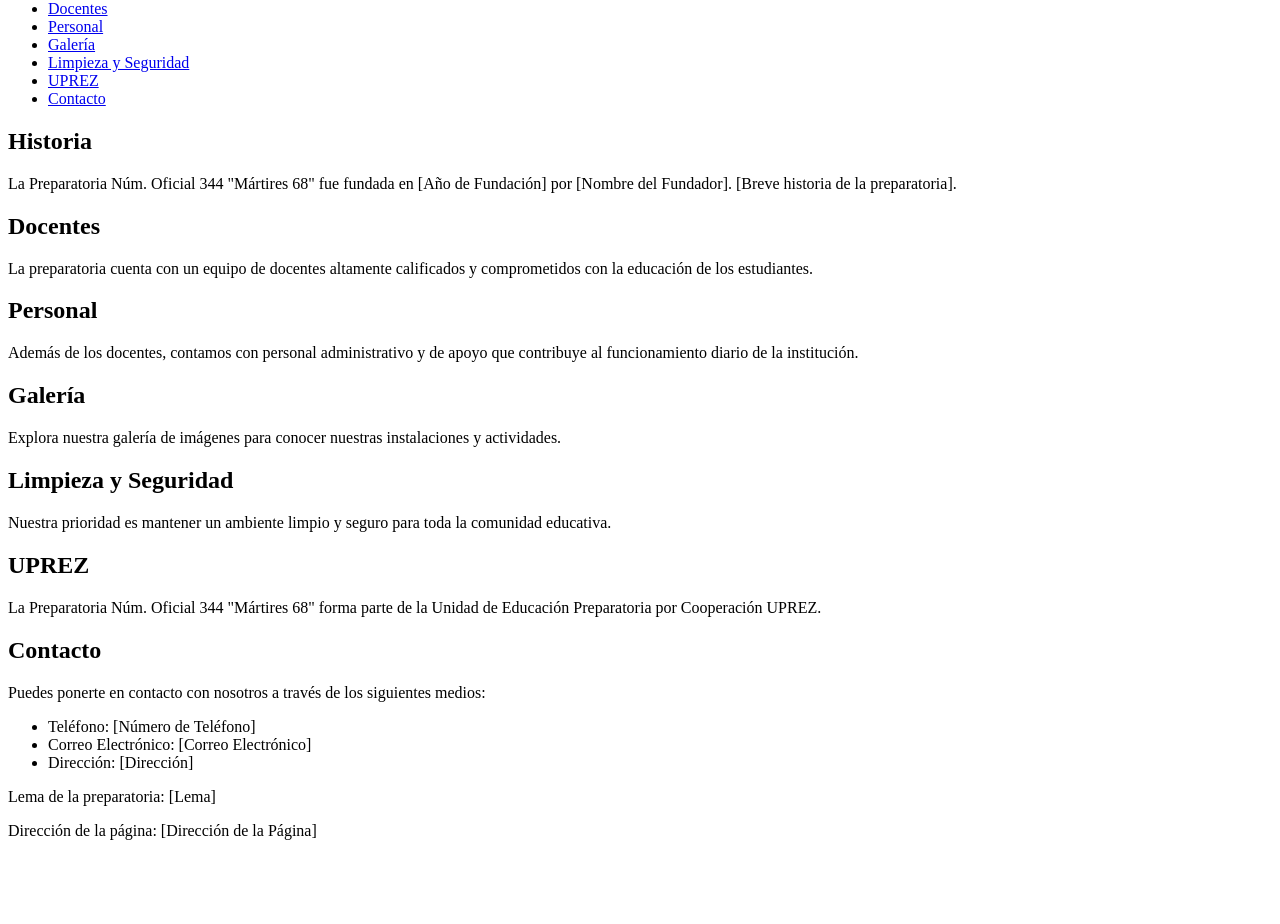
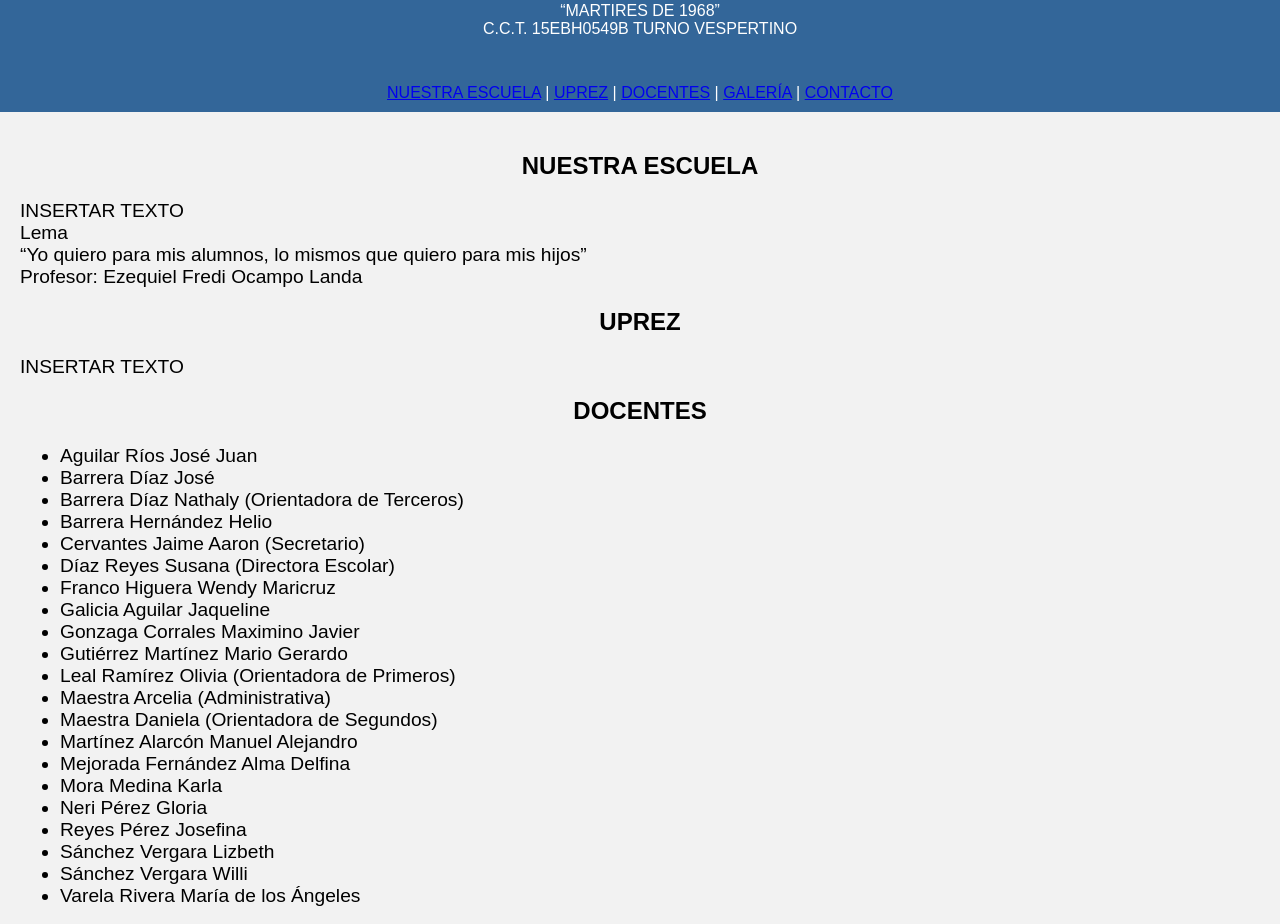
Before and after one commit to ArathRivera/EPO-344, a plain HTML site: page index.html in a window 1280 px wide. Shown: the part 98-1022 px from the top of the page. Before the commit the page ends 954 px from the top, so only its background shows below. Drawn offline with Linux system fonts and the light colour scheme.

Commit message:
Update index.html

```diff
--- a/index.html
+++ b/index.html
@@ -1,80 +1,96 @@
 <!DOCTYPE html>
 <html lang="es">
 <head>
-    <meta charset="UTF-8">
-    <meta name="viewport" content="width=device-width, initial-scale=1.0">
-    <title>Preparatoria Núm. Oficial 344 "Mártires 68"</title>
-    <style>
-        /* Estilos CSS pueden ser añadidos aquí */
-    </style>
+<meta charset="UTF-8">
+<meta name="viewport" content="width=device-width, initial-scale=1.0">
+<title>Escuela Preparatoria Oficial 344</title>
+<style>
+  body {
+    background-color: #f2f2f2;
+    margin: 0;
+    padding: 0;
+    font-family: 'Aharoni', sans-serif;
+  }
+  #header {
+    background-color: #336699;
+    color: white;
+    padding: 20px;
+    text-align: center;
+  }
+  #menu {
+    background-color: #336699;
+    color: white;
+    padding: 10px;
+    text-align: center;
+  }
+  #content {
+    padding: 20px;
+  }
+</style>
 </head>
 <body>
-    <header>
-        <h1>Preparatoria Núm. Oficial 344 "Mártires 68"</h1>
-        <nav>
-            <ul>
-                <li><a href="#historia">Historia</a></li>
-                <li><a href="#docentes">Docentes</a></li>
-                <li><a href="#personal">Personal</a></li>
-                <li><a href="#galeria">Galería</a></li>
-                <li><a href="#limpieza-seguridad">Limpieza y Seguridad</a></li>
-                <li><a href="#uprez">UPREZ</a></li>
-                <li><a href="#contacto">Contacto</a></li>
-            </ul>
-        </nav>
-    </header>
 
-    <main>
-        <section id="historia">
-            <h2>Historia</h2>
-            <p>La Preparatoria Núm. Oficial 344 "Mártires 68" fue fundada en [Año de Fundación] por [Nombre del Fundador]. [Breve historia de la preparatoria].</p>
-            <!-- Aquí puedes añadir más información histórica -->
-        </section>
+<div id="header">
+  <h1>ESCUELA PREPARATORIA OFICIAL 344</h1>
+  <p>“MARTIRES DE 1968”<br>C.C.T. 15EBH0549B TURNO VESPERTINO</p>
+</div>
 
-        <section id="docentes">
-            <h2>Docentes</h2>
-            <p>La preparatoria cuenta con un equipo de docentes altamente calificados y comprometidos con la educación de los estudiantes.</p>
-            <!-- Aquí puedes listar los docentes destacados -->
-        </section>
+<div id="menu">
+  <nav>
+    <a href="#nuestra_escuela">NUESTRA ESCUELA</a> |
+    <a href="#uprez">UPREZ</a> |
+    <a href="#docentes">DOCENTES</a> |
+    <a href="#galeria">GALERÍA</a> |
+    <a href="#contacto">CONTACTO</a>
+  </nav>
+</div>
 
-        <section id="personal">
-            <h2>Personal</h2>
-            <p>Además de los docentes, contamos con personal administrativo y de apoyo que contribuye al funcionamiento diario de la institución.</p>
-            <!-- Aquí puedes añadir información sobre el personal -->
-        </section>
+<div id="content">
 
-        <section id="galeria">
-            <h2>Galería</h2>
-            <p>Explora nuestra galería de imágenes para conocer nuestras instalaciones y actividades.</p>
-            <!-- Aquí puedes añadir imágenes relacionadas -->
-        </section>
+<h2 id="nuestra_escuela" style="text-align: center;">NUESTRA ESCUELA</h2>
+<p style="font-size: larger;">INSERTAR TEXTO<br>
+Lema<br>
+“Yo quiero para mis alumnos, lo mismos que quiero para mis hijos”<br>
+Profesor: Ezequiel Fredi Ocampo Landa</p>
 
-        <section id="limpieza-seguridad">
-            <h2>Limpieza y Seguridad</h2>
-            <p>Nuestra prioridad es mantener un ambiente limpio y seguro para toda la comunidad educativa.</p>
-            <!-- Aquí puedes añadir información sobre medidas de limpieza y seguridad -->
-        </section>
+<h2 id="uprez" style="text-align: center;">UPREZ</h2>
+<p style="font-size: larger;">INSERTAR TEXTO</p>
 
-        <section id="uprez">
-            <h2>UPREZ</h2>
-            <p>La Preparatoria Núm. Oficial 344 "Mártires 68" forma parte de la Unidad de Educación Preparatoria por Cooperación UPREZ.</p>
-            <!-- Aquí puedes añadir más información sobre la UPREZ -->
-        </section>
+<h2 id="docentes" style="text-align: center;">DOCENTES</h2>
+<ul style="font-size: larger;">
+  <li>Aguilar Ríos José Juan</li>
+  <li>Barrera Díaz José</li>
+  <li>Barrera Díaz Nathaly (Orientadora de Terceros)</li>
+  <li>Barrera Hernández Helio</li>
+  <li>Cervantes Jaime Aaron (Secretario)</li>
+  <li>Díaz Reyes Susana (Directora Escolar)</li>
+  <li>Franco Higuera Wendy Maricruz</li>
+  <li>Galicia Aguilar Jaqueline</li>
+  <li>Gonzaga Corrales Maximino Javier</li>
+  <li>Gutiérrez Martínez Mario Gerardo</li>
+  <li>Leal Ramírez Olivia (Orientadora de Primeros)</li>
+  <li>Maestra Arcelia (Administrativa)</li>
+  <li>Maestra Daniela (Orientadora de Segundos)</li>
+  <li>Martínez Alarcón Manuel Alejandro</li>
+  <li>Mejorada Fernández Alma Delfina</li>
+  <li>Mora Medina Karla</li>
+  <li>Neri Pérez Gloria</li>
+  <li>Reyes Pérez Josefina</li>
+  <li>Sánchez Vergara Lizbeth</li>
+  <li>Sánchez Vergara Willi</li>
+  <li>Varela Rivera María de los Ángeles</li>
+</ul>
 
-        <section id="contacto">
-            <h2>Contacto</h2>
-            <p>Puedes ponerte en contacto con nosotros a través de los siguientes medios:</p>
-            <ul>
-                <li>Teléfono: [Número de Teléfono]</li>
-                <li>Correo Electrónico: [Correo Electrónico]</li>
-                <li>Dirección: [Dirección]</li>
-            </ul>
-        </section>
-    </main>
+<h2 id="galeria" style="text-align: center;">GALERÍA</h2>
+<p style="font-size: larger;">Fotografías</p>
 
-    <footer>
-        <p>Lema de la preparatoria: [Lema]</p>
-        <p>Dirección de la página: [Dirección de la Página]</p>
-    </footer>
+<h2 id="contacto" style="text-align: center;">CONTACTO</h2>
+<p style="font-size: larger;">Información de contacto de la escuela.<br>
+Dirección: Calle Prolongación Manuel Hernández #1 La Candelaria Tlapala, Municipio de Chalco C.P. 56641<br>
+Teléfono: 55 5982 1169<br>
+Correo Electrónico: preparatory344@gmail.com</p>
+
+</div>
+
 </body>
 </html>
```
